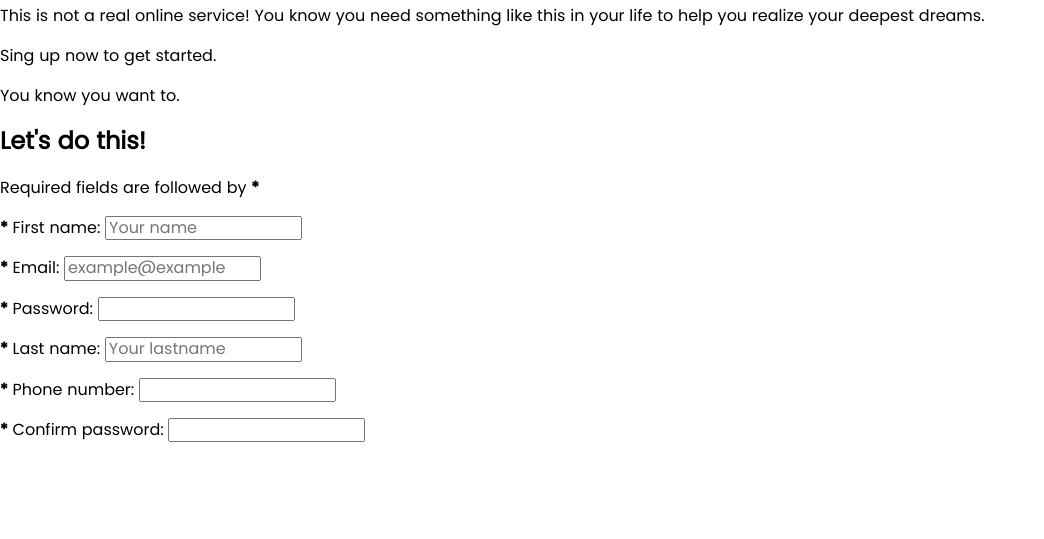
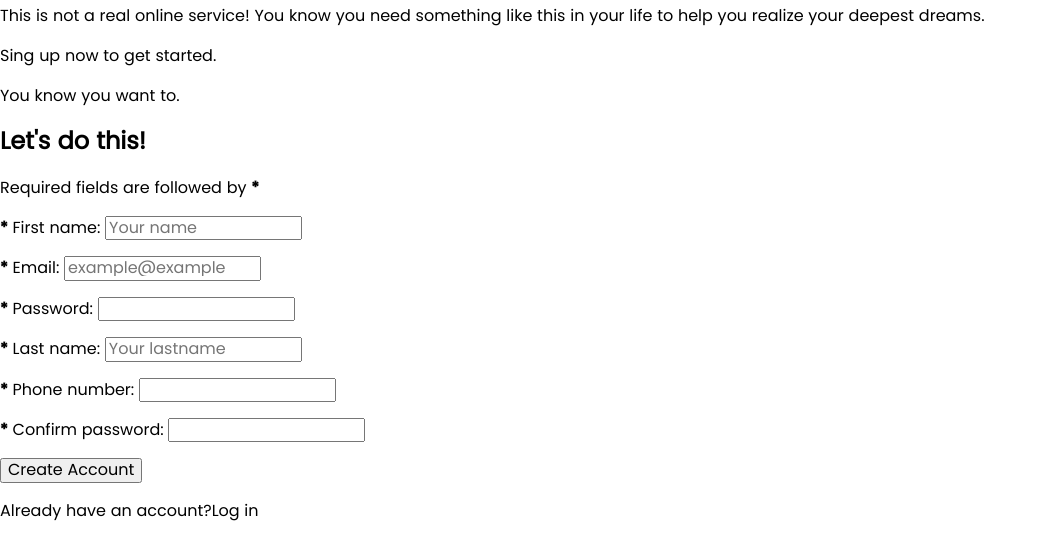
Before and after one commit to DavorTW/sign-up-form, a plain HTML site: page index.html in a window 1280 px wide. Shown: the part 587-1126 px from the top of the page, without its empty margins (0-1044 px from the left). Before the commit the page ends 1045 px from the top, so only its background shows below. Drawn offline with Linux system fonts and the light colour scheme; files whose address does not match are found by name.

Commit message:
Finished html structure

```diff
--- a/index.html
+++ b/index.html
@@ -10,15 +10,15 @@
 </head>
 <body>
     <div class="container">
-        <section class="bg-container">
+        <div class="bg-container">
             <div class="logo">
                 <img src="/img/odin-lined.png" alt="odin logo image">
                 <h2>Odin</h2>
             </div>
             <div class="bg-image"></div>
-        </section>
+        </div>
 
-        <section class="info-container">
+        <div class="info-container">
             <header class="info">
                 <p>This is not a real online service! You know you need something like this in your life to help you realize your deepest dreams.</p>
                 <p>Sing up now to get started.</p>
@@ -78,8 +78,13 @@
                     </label>
                     <input type="password" id="confirm-pwd" name="user_confirmpwd" required minlength="8">
                 </p>
+
+                <section>
+                    <button type="submit">Create Account</button>
+                    <p>Already have an account?<span class="login">Log in</span></p>
+                </section>
             </form>
-        </section>
+        </div>
     </div>
 </body>
 </html>
```
